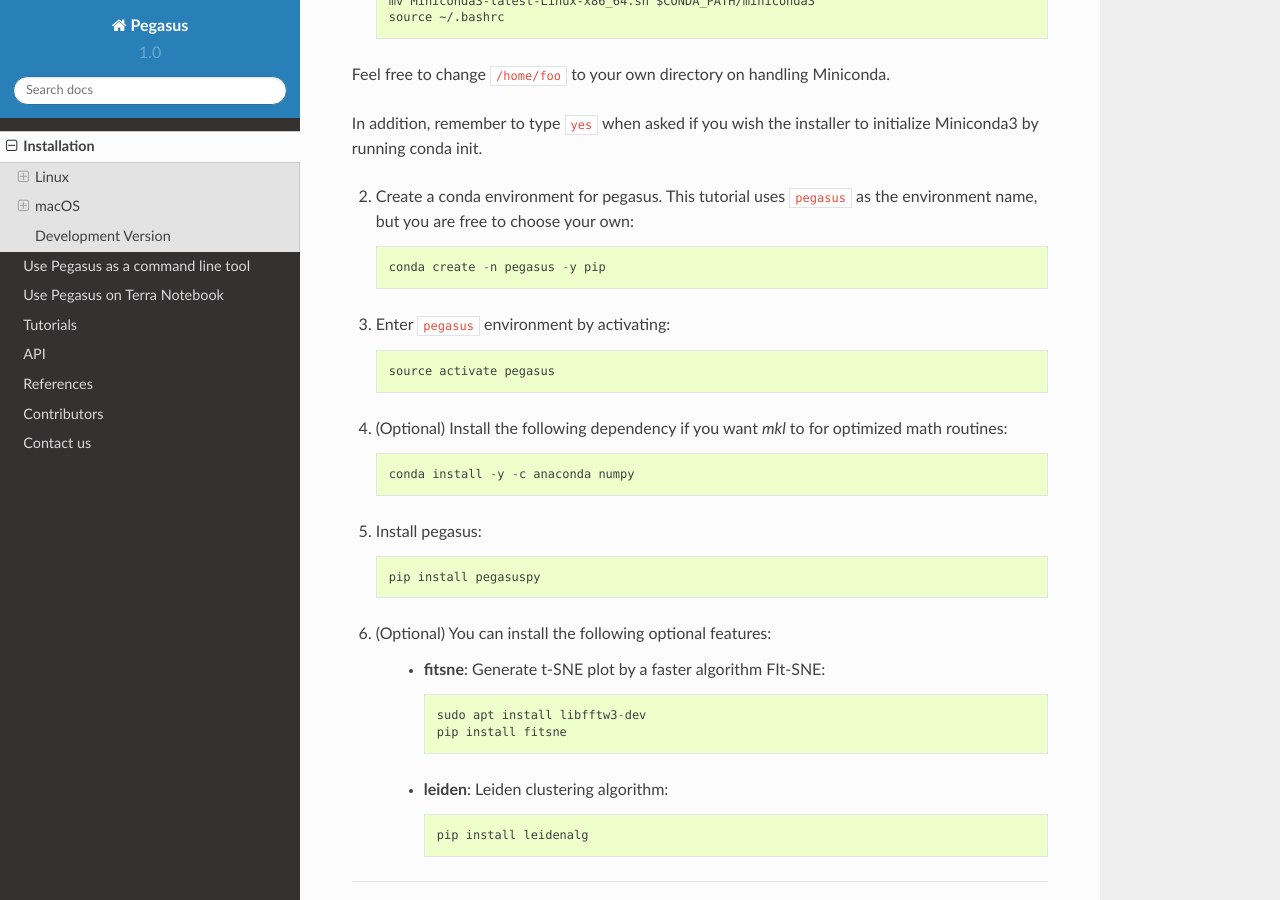
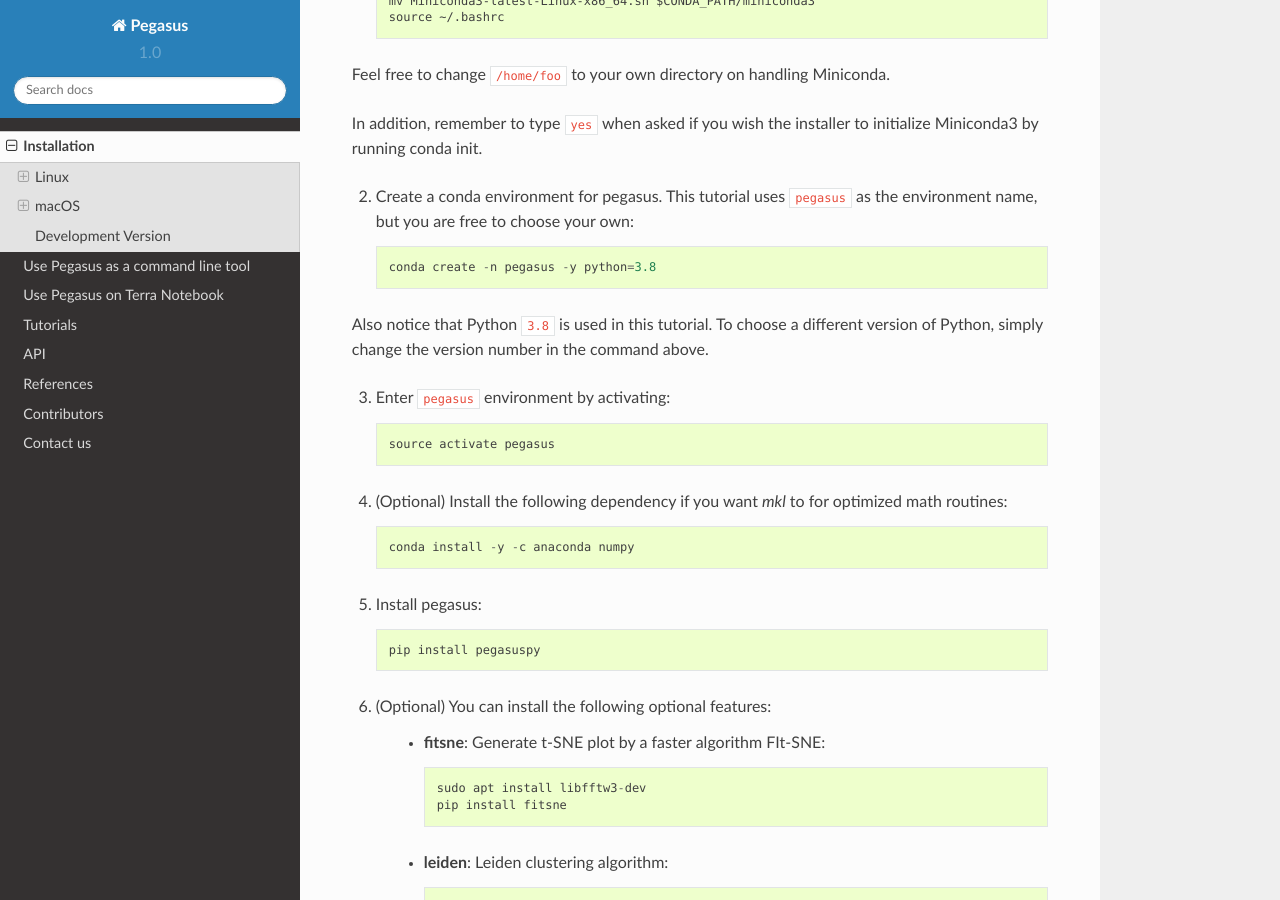
Before and after one commit to lilab-bcb/pegasus, a Sphinx documentation site: the page built from docs/installation.rst, in a window 1280 px wide and 900 px high, scrolled down 1593 px. Built offline with Sphinx 7.4.7 and the Read the Docs theme 2.0.0, drawn with Linux system fonts in a browser that asks for light colours; formulas are drawn with MathJax 3; some of the changed text lies outside the part shown.

Commit message:
update installation

```diff
--- a/docs/installation.rst
+++ b/docs/installation.rst
@@ -70,7 +70,9 @@
 
 2. Create a conda environment for pegasus. This tutorial uses ``pegasus`` as the environment name, but you are free to choose your own::
 
-	conda create -n pegasus -y pip
+	conda create -n pegasus -y python=3.8
+
+Also notice that Python ``3.8`` is used in this tutorial. To choose a different version of Python, simply change the version number in the command above.
 
 3. Enter ``pegasus`` environment by activating::
 
@@ -171,7 +173,9 @@
 
 2. Create a conda environment for pegasus. This tutorial uses ``pegasus`` as the environment name, but you are free to choose your own::
 
-	conda create -n pegasus -y pip
+	conda create -n pegasus -y python=3.8
+
+Also notice that Python ``3.8`` is used in this tutorial. To choose a different version of Python, simply change the version number in the command above.
 
 3. Enter ``pegasus`` environment by activating::
 
```
Also changed, not shown: other parts of docs/installation.rst (+1 -1 lines).
